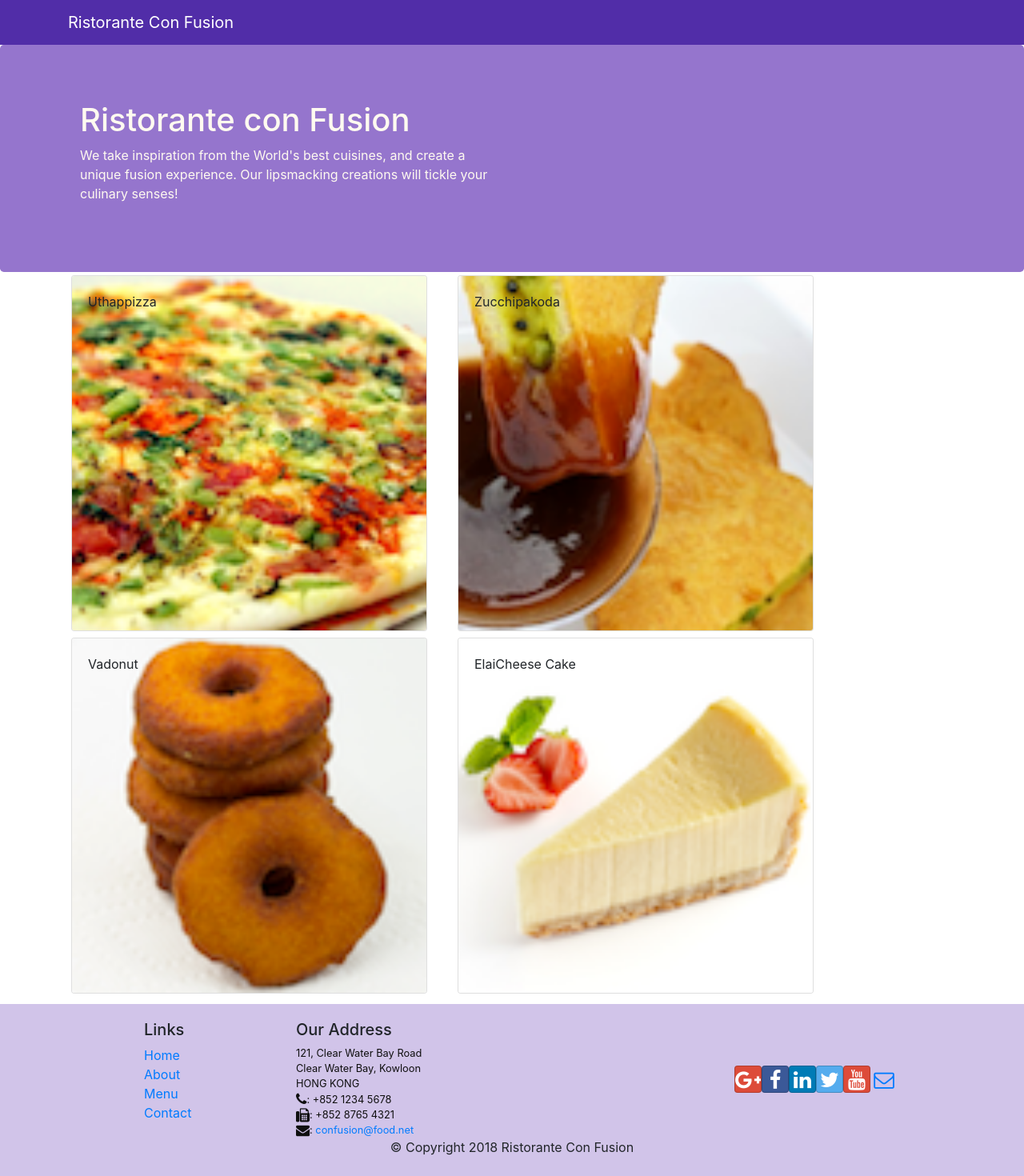
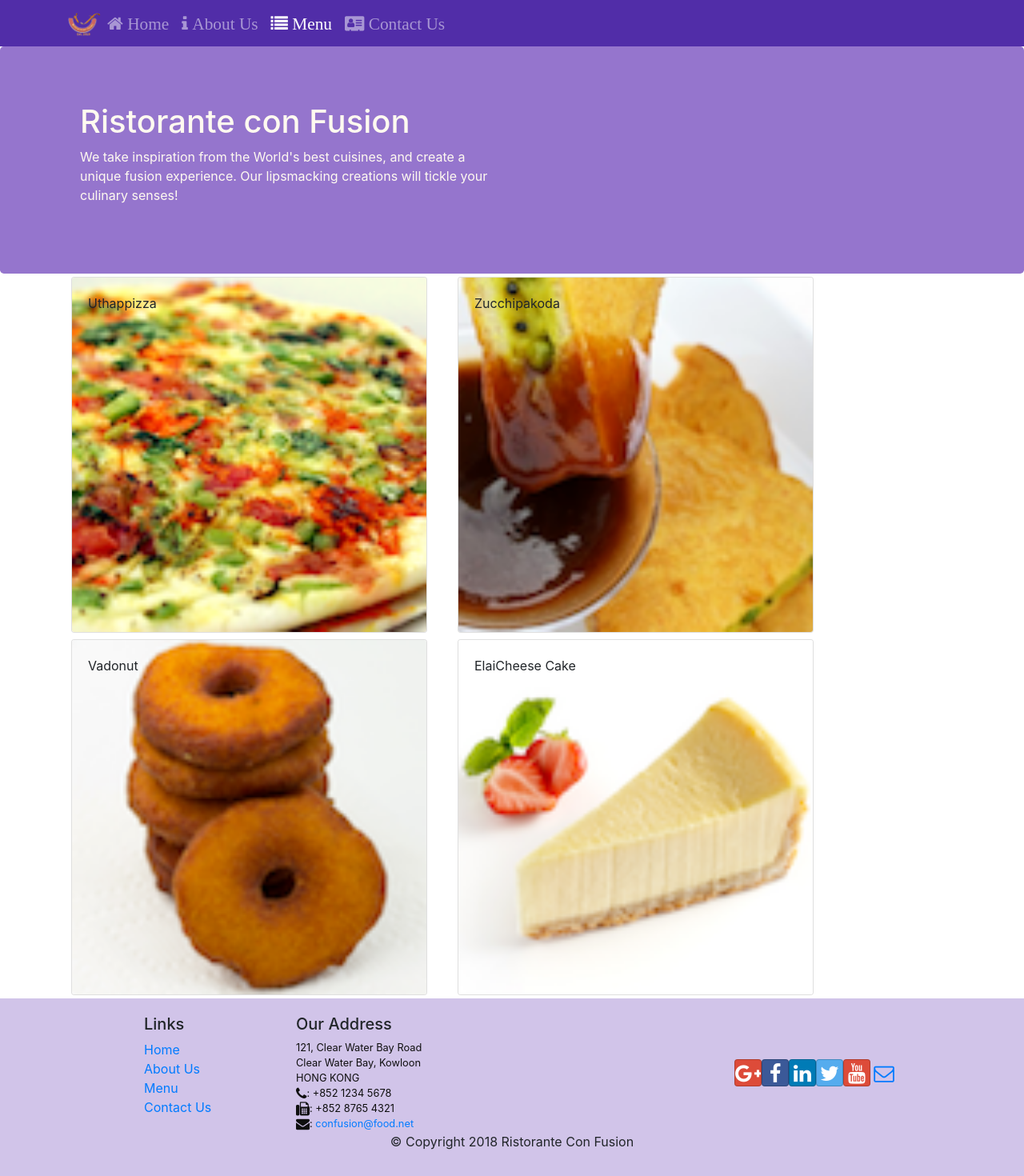
Before and after one commit to Irfan2700/reactjs-demo, a React (Create React App) app: page /menu in a window 1280 px wide. Shown: the top 1470 px of the page at 80% size. Built offline with nearby package versions, Linux system fonts and the light colour scheme.

Commit message:
React Router

```diff
--- a/package.json
+++ b/package.json
@@ -12,11 +12,12 @@
     "react": "^16.13.1",
     "react-dom": "^16.13.1",
     "react-popper": "^2.2.3",
+    "react-router-dom": "^5.2.0",
     "react-scripts": "3.4.1",
     "reactstrap": "^8.4.1"
   },
   "scripts": {
-    "start": "BROWSER='google-chrome-stable' react-scripts start",
+    "start": "react-scripts start",
     "build": "react-scripts build",
     "test": "react-scripts test",
     "eject": "react-scripts eject"
--- a/src/App.js
+++ b/src/App.js
@@ -1,14 +1,17 @@
 import React, { Component } from 'react';
 import './App.css';
 import Main from './components/MainComponent';
+import { BrowserRouter } from 'react-router-dom';
 
 class App extends Component {
 
   render() {
     return (
-      <div>
+      <BrowserRouter>
+      <div className='App'>
         <Main />
       </div>
+      </BrowserRouter>
     );
   }
 }
--- a/src/components/FooterComponent.js
+++ b/src/components/FooterComponent.js
@@ -1,4 +1,5 @@
 import React from 'react';
+import { Link } from 'react-router-dom';
 
 function Footer(props) {
     return(
@@ -8,10 +9,10 @@ function Footer(props) {
                 <div className="col-4 offset-1 col-sm-2">
                     <h5>Links</h5>
                     <ul className="list-unstyled">
-                        <li><a href="#">Home</a></li>
-                        <li><a href="#">About</a></li>
-                        <li><a href="#">Menu</a></li>
-                        <li><a href="contactus.html">Contact</a></li>
+                        <li><Link to="/home">Home</Link></li>
+                        <li><Link to="/aboutus">About Us</Link></li>
+                        <li><Link to="/menu">Menu</Link></li>
+                        <li><Link to="contactus">Contact Us</Link></li>
                     </ul>
                 </div>
                 <div className="col-7 col-sm-5">
--- a/src/components/HeaderComponent.js
+++ b/src/components/HeaderComponent.js
@@ -1,15 +1,58 @@
 import React, { Component } from 'react';
-import { Navbar, NavbarBrand, Jumbotron } from 'reactstrap';
+import { Navbar, NavbarBrand, NavbarToggler, Collapse, NavItem, Nav, Jumbotron } from 'reactstrap';
+import { NavLink } from 'react-router-dom';
 
 class Header extends Component {
+
+    constructor(props) {
+        super(props);
+
+        this.toggleNav = this.toggleNav.bind(this);
+        this.state = {
+            isNavOpen: false
+        };
+
+    }
+
+    toggleNav() {
+        this.setState ({
+            isNavOpen: !this.state.isNavOpen
+        });
+    }
+
     render() {
         return (
         <React.Fragment>
-            <Navbar dark>
+            <Navbar dark expand="md">
                 <div className="container">
-                    <NavbarBrand href="/">
-                        Ristorante Con Fusion
+                    <NavbarToggler onClick={this.toggleNav} />
+                    <NavbarBrand className="mr-auto" href="#">
+                        <img src="assets/images/logo.png" height="30" width="41" alt="Ristorante Con Fusion"/>
                     </NavbarBrand>
+                    <Collapse isOpen={this.state.isNavOpen} navbar>
+                        <Nav navbar>
+                            <NavItem>
+                                <NavLink className="nav-link" to="/home">
+                                    <span className="fa fa-home fa-lg"> Home </span>
+                                </NavLink>
+                            </NavItem>
+                            <NavItem>
+                                <NavLink className="nav-link" to="/aboutus">
+                                    <span className="fa fa-info fa-lg"> About Us </span>
+                                </NavLink>
+                            </NavItem>
+                            <NavItem>
+                                <NavLink className="nav-link" to="/menu">
+                                    <span className="fa fa-list fa-lg"> Menu </span>
+                                </NavLink>
+                            </NavItem>
+                            <NavItem>
+                                <NavLink className="nav-link" to="/contactus">
+                                    <span className="fa fa-address-card fa-lg"> Contact Us </span>
+                                </NavLink>
+                            </NavItem>
+                        </Nav>
+                    </Collapse>
                 </div>
             </Navbar>
             <Jumbotron>
--- /dev/null
+++ b/src/components/HomeComponent.js
@@ -0,0 +1,11 @@
+import React from 'react';
+
+function Home(props) {
+    return(
+        <div className="container">
+            <h4>Home</h4>
+        </div>
+    );
+};
+
+export default Home;
--- a/src/components/MainComponent.js
+++ b/src/components/MainComponent.js
@@ -5,6 +5,8 @@ import Menu from './MenuComponent'
 import Header from './HeaderComponent';
 import DishDetail from './DishdetailComponent';
 import Footer from './FooterComponent';
+import Home from './HomeComponent';
+import { Switch, Route, Redirect } from 'react-router-dom';
 
 class Main extends Component {
 
@@ -22,14 +24,21 @@ class Main extends Component {
 }
 
   render() {
+
+    const HomePage = () => {
+      return(
+        <Home />
+      );
+    }
+
     return (
       <div>
         <Header />
-        <Menu dishes={this.state.dishes}
-         onClick={(dishId) => this.onDishSelect(dishId)}/>
-         <div className="container">
-         <DishDetail dish={this.state.dishes.filter((dish) => dish.id == this.state.selectedDish)[0]} />
-         </div>
+        <Switch>
+          <Route path="/home" component={HomePage} />
+          <Route path="/menu" component={() => <Menu dishes={this.state.dishes} onClick={(dishId) => this.onDishSelect(dishId)} />} />
+          <Redirect to="/home" />
+        </Switch>
          <Footer />
       </div>
     );
--- a/src/components/MenuComponent.js
+++ b/src/components/MenuComponent.js
@@ -29,6 +29,7 @@ const Menu = (props) => {
                 </div>
             </div>
         )
+
 }
 
 export default Menu;
```
Also changed, not shown: 1 other file (tests, documents, lock files or other folders).
